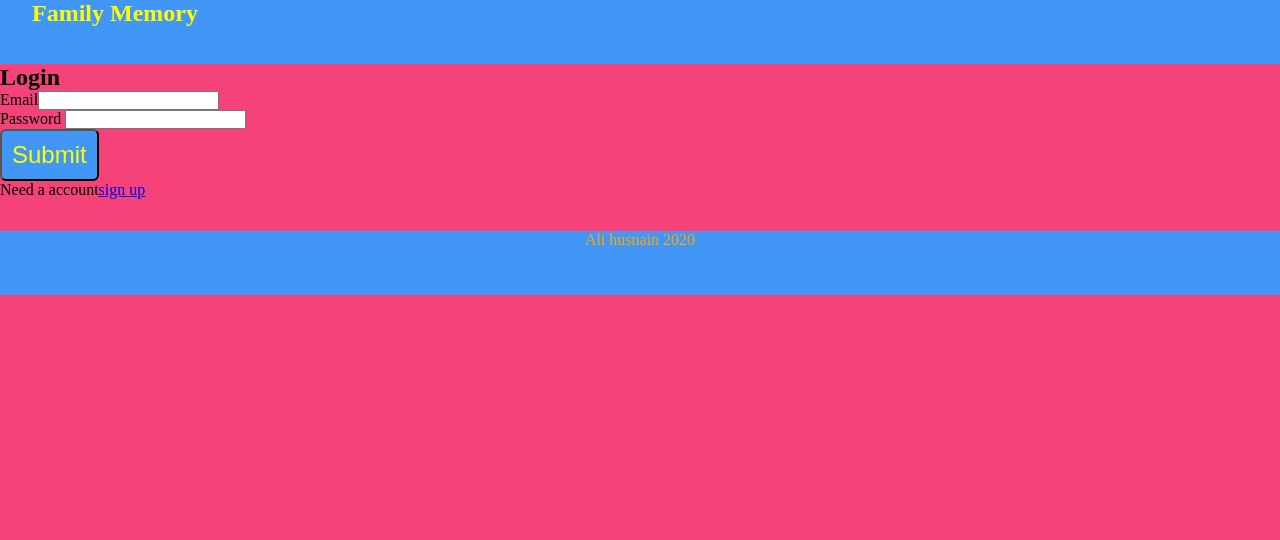
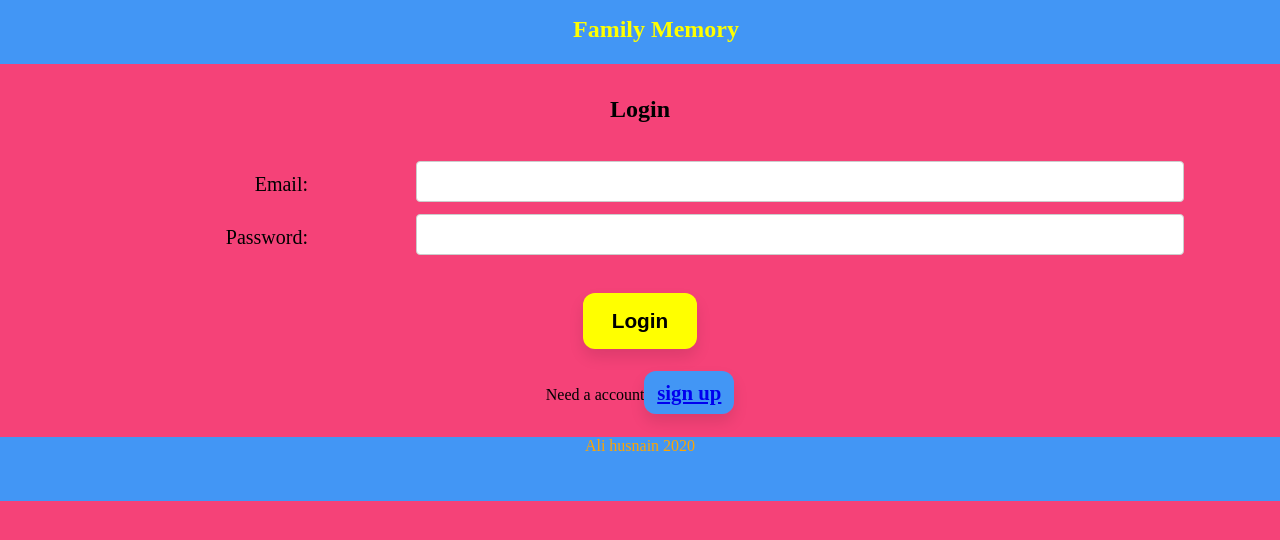
Before and after one commit to alihusnain4190/fe-memory, a React (Create React App) app: page /login in a window 1280 px wide. Shown: the top 540 px of the page. Built offline with nearby package versions, Linux system fonts and the light colour scheme; no server answers; a web font is replaced by a local one.

Commit message:
add css styling in signp and login componet and fix todo design

```diff
--- a/src/App.css
+++ b/src/App.css
@@ -230,7 +230,265 @@ nav {
   margin-top: 1rem;
   text-align: center;
 }
+/**************************************FamilyTODO*******************************/
+.todo {
+  margin-left: 4rem;
+}
+.todo_1 {
+  color: yellowgreen;
+  margin-top: 0.5rem;
+  display: flex;
+  flex-direction: row;
+  justify-content: start;
+  text-align: center;
+  flex: 20% 80%;
+}
+.todo_1_input {
+  margin-left: 1rem;
+  flex: 0;
+}
+.todo_1_p {
+  margin-left: 2rem;
+  color: yellowgreen;
+  margin-left: 1rem;
+}
+.todo_2 {
+  margin-top: 1rem;
+  display: flex;
+  flex-direction: row;
+  justify-content: start;
+}
+.todo_2_p {
+  margin-left: 1rem;
+  color: tan;
+  width: 30%;
+}
+.todo_2_remove {
+  width: 30%;
+  margin-left: 1rem;
+}
+.todo_2_update {
+  width: 30%;
+  margin-left: 1rem;
+}
+.todo--wrapper {
+  margin: 2rem;
+  /* max-width: 100%; */
+}
+.checked {
+  text-decoration: line-through;
+  /* background-color: green; */
+  color: goldenrod;
+}
+.unchecked {
+  color: yellowgreen;
+  text-decoration: none;
+}
+.todo-edit {
+  padding: 10px 12px;
+}
+/******************************TODOUPDATE*******************************/
+.todo--update {
+  text-align: center;
+  margin-top: 2rem;
+}
+.todo__select {
+  width: 40%;
+}
+.todo__textarea {
+  width: 40%;
+  margin-top: 1.5rem;
+  height: 200px;
+  border-radius: 1rem;
+}
+.todo__update_btn {
+  margin-top: 2rem;
+}
+.todo__update {
+  width: 30%;
+  margin-left: 1rem;
+}
+/****************************HEADER*******************************/
+.header-wrapper {
+  background-color: #4296f5;
+  height: 4rem;
+  display: flex;
+  flex-direction: row;
+  justify-content: space-evenly;
+}
+.header-wrapper__link {
+  margin-top: 1rem;
+  text-decoration: none;
+}
+.header-wrapper h2 {
+  color: #ffff00;
+  margin-left: 2rem;
+}
+.logout-btn {
+  margin-top: 1rem;
+  font-size: 1rem;
+  padding: 10px 10px;
+  margin-left: 1rem;
+  background-color: #f54278;
+}
+/***************************SIGNUP********************************/
+input[type="text"],
+select,
+textarea {
+  width: 80%;
+  padding: 12px;
+  border: 1px solid #ccc;
+  border-radius: 4px;
+  box-sizing: border-box;
+  resize: vertical;
+}
+input[type="password"] {
+  width: 80%;
+  padding: 12px;
+  border: 1px solid #ccc;
+  border-radius: 4px;
+  box-sizing: border-box;
+  resize: vertical;
+}
+input[type="email"] {
+  width: 80%;
+  padding: 12px;
+  border: 1px solid #ccc;
+  border-radius: 4px;
+  box-sizing: border-box;
+  resize: vertical;
+}
 
+input[type="number"] {
+  width: 80%;
+  padding: 12px;
+  border: 1px solid #ccc;
+  border-radius: 4px;
+  box-sizing: border-box;
+  font-size: 1rem;
+  resize: vertical;
+}
+input[type="file"] {
+  width: 80%;
+  padding: 12px;
+  border: 1px solid #ccc;
+  border-radius: 4px;
+  box-sizing: border-box;
+  font-size: 1rem;
+  resize: vertical;
+  color: #2b2a28;
+  font-family: "Roboto", sans-serif;
+  font-size: 0.85rem;
+}
+
+label {
+  padding: 12px 12px 12px 0;
+  font-size: 20px;
+  float: right;
+}
+
+input[type="submit"] {
+  background-color: #4caf50;
+  color: white;
+  padding: 12px 20px;
+  border: none;
+  border-radius: 4px;
+  cursor: pointer;
+  float: right;
+}
+
+.container {
+  border-radius: 5px;
+  background-color: #f2f2f2;
+  padding: 20px;
+}
+
+.col-75 {
+  float: left;
+  width: 75%;
+  margin-top: 6px;
+}
+
+.col-25 {
+  float: left;
+  width: 25%;
+  margin-top: 6px;
+}
+
+.row:after {
+  content: "";
+  display: table;
+  clear: both;
+}
+
+.sign-up-login-btn {
+  background-color: #ffff00;
+  font-size: 1.3rem;
+  margin: 2rem 0 2rem 0;
+  border-radius: 12px;
+  padding: 1rem 1.8rem;
+  border: none;
+  transition: all 0.3s ease 0s;
+  font-weight: bold;
+  box-shadow: 0px 8px 15px rgba(0, 0, 0, 0.1);
+  cursor: pointer;
+}
+
+.sign-up-login-btn:hover {
+  color: #ffffff;
+  background-color: #4296f5;
+  box-shadow: 0px 15px 20px rgba(204, 213, 174, 0.4);
+  color: #fff;
+  transform: translateY(-3px);
+}
+
+.sign-up-login-btn:focus {
+  outline: none;
+}
+.center {
+  text-align: center;
+}
+.signup-login-header {
+  margin: 2rem;
+  text-align: center;
+}
+.sign-up-login-btn center {
+  text-align: center;
+}
+.signup__login__link {
+  text-align: center;
+}
+.link_login_signup {
+  background-color: #4296f5;
+  font-size: 1.3rem;
+  margin: 2rem 0 2rem 0;
+  border-radius: 12px;
+  padding: 0.6rem 0.8rem;
+  border: none;
+  transition: all 0.3s ease 0s;
+  font-weight: bold;
+  box-shadow: 0px 8px 15px rgba(0, 0, 0, 0.1);
+  cursor: pointer;
+}
+.link_login_signup:hover {
+  color: #ffffff;
+  background-color: #ffff00;
+  box-shadow: 0px 15px 20px rgba(204, 213, 174, 0.4);
+  color: #000;
+  transform: translateY(-3px);
+}
+.error__signup {
+  text-align: center;
+}
+.signup {
+  margin: auto;
+  text-align: center;
+}
+/************************LOGIN**********************/
+.login {
+  margin: auto;
+  text-align: center;
+}
 @media only screen and (max-width: 600px) {
   .btn {
     padding: 6px 6px;
@@ -239,8 +497,6 @@ nav {
   }
 
   /********************** landing page**************************/
-  .container {
-  }
   .landing-wrapper {
     display: flex;
     justify-content: start;
@@ -443,45 +699,15 @@ nav {
     text-align: center;
   }
   /*******************************SignUp************************/
-  .signup-h2 {
-    margin-top: 2rem;
-    text-align: center;
-  }
-  .signup {
-    margin-top: 1rem;
-    display: flex;
-    flex-direction: column;
-    justify-content: center;
-    text-align: center;
-  }
-  .signup-label-input-wrapper {
-    display: flex;
-    flex-direction: column;
-  }
-  .signup__label {
-    margin-top: 1rem;
 
-    margin-bottom: 0.5rem;
-    color: #4296f5;
-    font-size: 1.4rem;
-  }
-  .signup__input {
-    margin-left: 1rem;
-    margin-right: 1rem;
-    height: 50px;
-    outline: none;
-    font-size: 1rem;
-    border-radius: 10px;
-  }
-  .signup__signin__btn {
-    margin-top: 1rem;
-    padding: 10px 20px;
-    font-size: 1rem;
-  }
-  .signup__login__link {
-    margin-top: 1rem;
-    text-align: center;
-  }
+.sign-up-login-btn {
+  background-color: #ffff00;
+  font-size: 1.3rem;
+  margin: 2rem 0 2rem 0;
+  border-radius: 10px;
+  padding: 0.6rem 0.8rem;
+
+}
   /******************************Login*****************************/
   .login-h2 {
     margin-top: 2rem;
@@ -533,6 +759,9 @@ nav {
     border: 1px solid #f54278;
   }
   /**************************************FamilyTODO*******************************/
+  .todo {
+  margin-left: 1rem;
+}
   .todo_1 {
     color: yellowgreen;
     margin-top: 0.5rem;
@@ -587,4 +816,17 @@ nav {
     text-align: center;
     margin-top: 2rem;
   }
+  .todo__select {
+    width: 60%;
+  }
+  .todo__textarea {
+    width: 300px;
+    margin-top: 1.5rem;
+    height: 150px;
+    border-radius: 1rem;
+  }
+  .todo__update {
+    width: 30%;
+    margin-left: 1rem;
+  }
 }
--- a/src/App.js
+++ b/src/App.js
@@ -15,7 +15,7 @@ import Signup from "./pages/Signup";
 import Login from "./pages/Login";
 import PrivateRoute from "./components/PrivateRoute";
 const App = () => (
-  <div>
+  <div className="app__container">
     <AuthProvider>
       <Header />
 
--- a/src/pages/AddFamilyImage.jsx
+++ b/src/pages/AddFamilyImage.jsx
@@ -60,12 +60,12 @@ class AddFamilyImage extends React.Component {
           const fullsizeForm = new FormData();
           fullsizeForm.append("file", file[0]);
           return Promise.all([
-            axios.post(`http://localhost:9090/api/image`, thumbnailForm, {
+            axios.post(`http://be-memory.herokuapp.com/api/image`, thumbnailForm, {
               headers: {
                 "Content-Type": "multipart/form-data",
               },
             }),
-            axios.post(`http://localhost:9090/api/image`, fullsizeForm, {
+            axios.post(`http://be-memory.herokuapp.com/api/image`, fullsizeForm, {
               headers: {
                 "Content-Type": "multipart/form-data",
               },
@@ -77,7 +77,7 @@ class AddFamilyImage extends React.Component {
           const img_full = fullsize.data.image.key;
 
           return axios
-            .post("http://localhost:9090/api/f_imgs", {
+            .post("http://be-memory.herokuapp.com/api/f_imgs", {
               img_sml,
               img_full,
               description: e.target.description.value,
--- a/src/pages/AddTodoFamily.jsx
+++ b/src/pages/AddTodoFamily.jsx
@@ -3,15 +3,15 @@ import axios from "axios";
 import { navigate } from "@reach/router";
 import Navbar from "../components/Navbar";
 const AddTodoFamily = () => {
-  const [f_day, setDay] = useState("");
-  const [f_task, setTask] = useState("");
+  const [weekdays, setWeekdays] = useState("");
+
+  const [text, setText] = useState("");
   const handleSubmit = (e) => {
     e.preventDefault();
-    return (
-      axios
+    return axios
       .post("http://be-memory.herokuapp.com/api/f_todo", {
-          f_task: f_day,
-          f_day: f_task,
+        f_day: weekdays,
+        f_task: text,
         f_status: "false",
       })
       .then((data) => {
@@ -20,33 +20,44 @@ const AddTodoFamily = () => {
       })
       .catch((err) => {
         console.log(err);
-        })
-    );
+      });
   };
   return (
     <>
-    <Navbar/>
-    <form onSubmit={handleSubmit}>
-      <label id="day">
-        Enter day
-        <input
-          id="day"
-          name="day"
-          value={f_day}
+      <Navbar />
+      <form onSubmit={handleSubmit} className="todo--update">
+        <div>
+          <select
+            className="todo__select"
+            id="weekdays"
+            name="weekdays"
+            weekdays={weekdays}
             onChange={(e) => {
-            setDay(e.target.value);
+              e.preventDefault();
+              setWeekdays(e.target.value);
             }}
-        ></input>
-      </label>
-      <label id="task" name="task">
+          >
+            <option value="sunday">Sunday</option>
+            <option value="monday">Monday</option>
+            <option value="tuesday">Tuesday</option>
+            <option value="wednesday">Wednesday</option>
+            <option value="thursday">Thursday</option>
+            <option value="friday">Friday</option>
+            <option value="saturday">Saturday</option>
+          </select>
+        </div>
+        <div>
           <textarea
-          id="task"
-          name="task"
-          value={f_task}
-          onChange={(e) => setTask(e.target.value)}
+            className="todo__textarea"
+            id="text"
+            name="text"
+            value={text}
+            onChange={(e) => setText(e.target.value)}
           ></textarea>
-      </label>
-      <button>Submit</button>
+        </div>
+        <div>
+          <button className="btn  todo__update_btn">Submit</button>
+        </div>
       </form>
     </>
   );
--- a/src/pages/Login.jsx
+++ b/src/pages/Login.jsx
@@ -25,49 +25,55 @@ const Login = () => {
 
   return (
     <>
-      <h2 className="login-h2">Login</h2>
+      <h2 className="signup-h2 signup-login-header">Login</h2>
 
       {error && <strong variant="danger">{error}</strong>}
       <form onSubmit={hanleSubmit} className="login">
-        <div className="login-label-input-wrapper">
-          <label id="email" className="login__label">
-            Email
-          </label>
+        <div className="row">
+          <div className="col-25">
+            <label htmlFor="username">Email:</label>
+          </div>
+          <div className="col-75">
             <input
               type="email"
               id="email"
+              required
               name="email"
               ref={emailRef}
-            className="login__input"
+              className="signup__input"
             ></input>
           </div>
-        <div className="login-label-input-wrapper">
-          <label id="password" className="login__label">
-            Password{" "}
-          </label>
+        </div>
+        <div className="row">
+          <div className="col-25">
+            <label htmlFor="password">Password:</label>
+          </div>
+          <div className="col-75">
             <input
+              required
               type="password"
               id="password"
               name="password"
               ref={passwordRef}
-            className="login__input"
+              className="signup__input"
             ></input>
           </div>
-        <div>
-          {" "}
+        </div>
+
         <button
+          className="sign-up-login-btn center"
           disabled={loading}
-            className="btn login__sign__login__btn"
           type="submit"
         >
-            Submit
+          Login
         </button>
-        </div>
       </form>
 
       <div className="signup__login__link">
         Need a account
-        <Link to="/signup">sign up</Link>
+        <Link to="/signup" className="link_login_signup center">
+          sign up
+        </Link>
       </div>
     </>
   );
--- a/src/pages/Signup.jsx
+++ b/src/pages/Signup.jsx
@@ -24,33 +24,42 @@ const Signup = () => {
       navigate("/");
     } catch {
       console.log("erro");
-      setError("filed to create login");
+      setError("please Fill all form field");
     }
     setLoading(false);
   };
   return (
     <>
-      <h2 className="signup-h2">Sign Up</h2>
+      <h2 className="signup-h2 signup-login-header">Sign Up</h2>
 
-      {error && <strong variant="danger">{error}</strong>}
+      {/* {error && (
+        <strong variant="danger" className="error__signup">
+          {error}
+        </strong>
+      )} */}
       <form onSubmit={hanleSubmit} className="signup">
-        <div className="signup-label-input-wrapper">
-          <label id="email" className="signup__label">
-            Email
-          </label>
+        <div className="row">
+          <div className="col-25">
+            <label htmlFor="username">Email:</label>
+          </div>
+          <div className="col-75">
             <input
               type="email"
               id="email"
+              required
               name="email"
               ref={emailRef}
               className="signup__input"
             ></input>
           </div>
-        <div className="signup-label-input-wrapper">
-          <label id="password" className="signup__label">
-            Password{" "}
-          </label>
+        </div>
+        <div className="row">
+          <div className="col-25">
+            <label htmlFor="password">Password:</label>
+          </div>
+          <div className="col-75">
             <input
+            required
               type="password"
               id="password"
               name="password"
@@ -58,32 +67,38 @@ const Signup = () => {
               className="signup__input"
             ></input>
           </div>
-        <div className="signup-label-input-wrapper">
-          <label id="password-confirm" className="signup__label">
-            Confirm Password{" "}
-          </label>
+        </div>
+        <div className="row">
+          <div className="col-25">
+            <label htmlFor="passwordConf">Repeat Password:</label>
+          </div>
+          <div className="col-75">
             <input
+            required
               type="password-confirm"
               id="password-confirm"
               name="password-confirm"
+              type="password"
+              placeholder="Repeat Password"
               ref={passwordConfirmRef}
               className="signup__input"
             ></input>
           </div>
-        <div>
+        </div>
         <button
-            className="btn signup__signin__btn"
+          className="sign-up-login-btn center"
           disabled={loading}
           type="submit"
         >
           Sign Up
         </button>
-        </div>
       </form>
 
       <div className="signup__login__link">
         Already have a account?
-        <Link to="/login">Login</Link>
+        <Link className="link_login_signup center" to="/login">
+          Login
+        </Link>
       </div>
     </>
   );
--- a/src/pages/UpdataTodoFamily.jsx
+++ b/src/pages/UpdataTodoFamily.jsx
@@ -6,8 +6,6 @@ const UpdataTodoFamily = (props) => {
 
   const [text, setText] = useState("");
   const handleSubmit = (e) => {
-    //http://localhost:9090/api/image/
-    // https://be-memory.herokuapp.com/api/f_todo
     e.preventDefault();
     return axios
       .patch(`https://be-memory.herokuapp.com/api/f_todo/${props.id}`, {
@@ -28,8 +26,8 @@ const UpdataTodoFamily = (props) => {
       <section>
         <form onSubmit={handleSubmit} className="todo--update">
           <div>
-            <label id="weekdays">
             <select
+              className="todo__select"
               id="weekdays"
               name="weekdays"
               weekdays={weekdays}
@@ -46,20 +44,18 @@ const UpdataTodoFamily = (props) => {
               <option value="friday">Friday</option>
               <option value="saturday">Saturday</option>
             </select>
-            </label>
           </div>
           <div>
-            <label id="text" name="text">
             <textarea
+              className="todo__textarea"
               id="text"
               name="text"
               value={text}
               onChange={(e) => setText(e.target.value)}
             ></textarea>
-            </label>
           </div>
           <div>
-            <button>Submit</button>
+            <button className="btn todo__update_btn">update</button>
           </div>
         </form>
       </section>
```
Also changed, not shown: src/pages/FamilyTodo.jsx (+6 -2 lines), src/pages/Landing.jsx (+9 -11 lines). Lines whose indentation alone changed are shown as unchanged.
